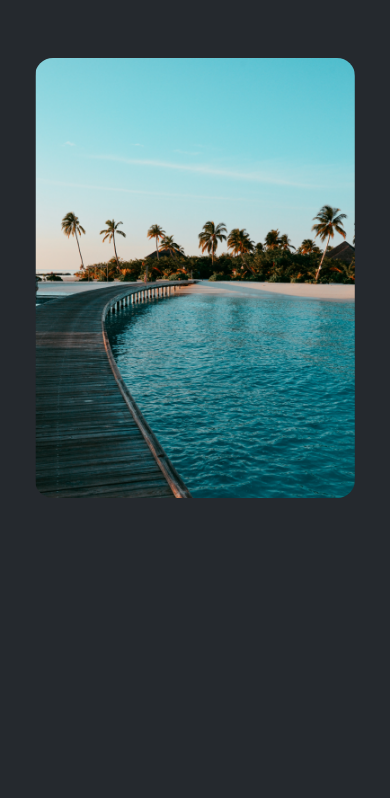
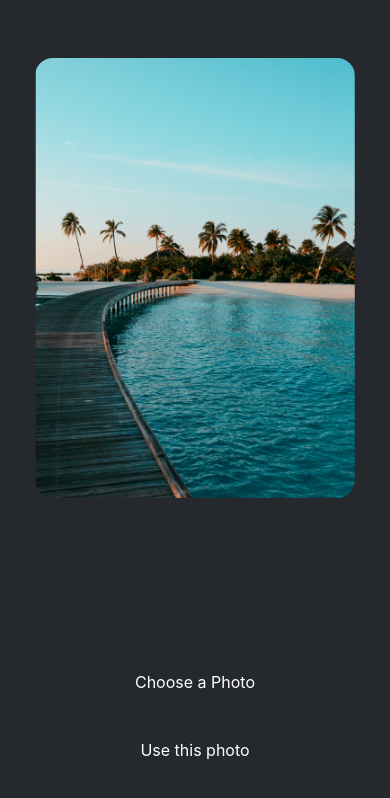
Before and after one commit to coolusername244/react-native-expo, a React Native app: screen / in a window 390 px wide. Shown: the top 798 px of the page. Built offline with nearby package versions, Linux system fonts and the light colour scheme.

Commit message:
feat(added buttons to page to choose and select photos)

```diff
--- a/App.tsx
+++ b/App.tsx
@@ -2,6 +2,7 @@
 import { StyleSheet, View, ImageSourcePropType } from 'react-native';
 
 import ImageViewer from './components/ImageViewer';
+import Button from './components/Button';
 
 const placeHolderImage: ImageSourcePropType = require('./assets/images/background-image.png');
 
@@ -10,6 +11,10 @@
     <View style={styles.container}>
       <View style={styles.imageContainer}>
         <ImageViewer placeHolderImageSource={placeHolderImage} />
+      </View>
+      <View style={styles.footerContainer}>
+        <Button label="Choose a Photo" />
+        <Button label="Use this photo" />
       </View>
       <StatusBar style="auto" />
     </View>
@@ -26,4 +31,8 @@
     flex: 1,
     paddingTop: 58,
   },
+  footerContainer: {
+    flex: 1 / 3,
+    alignItems: 'center',
+  },
 });
--- /dev/null
+++ b/components/Button.tsx
@@ -0,0 +1,44 @@
+import { StyleSheet, View, Pressable, Text } from 'react-native';
+
+type ButtonProps = {
+  label: string;
+};
+
+export default function Button({ label }: ButtonProps) {
+  return (
+    <View style={styles.buttonContainer}>
+      <Pressable
+        style={styles.button}
+        onPress={() => alert('You pressed a button')}
+      >
+        <Text style={styles.buttonLabel}>{label}</Text>
+      </Pressable>
+    </View>
+  );
+}
+
+const styles = StyleSheet.create({
+  buttonContainer: {
+    width: 320,
+    height: 68,
+    marginHorizontal: 20,
+    alignItems: 'center',
+    justifyContent: 'center',
+    padding: 3,
+  },
+  button: {
+    borderRadius: 10,
+    width: '100%',
+    height: '100%',
+    alignItems: 'center',
+    justifyContent: 'center',
+    flexDirection: 'row',
+  },
+  buttonIcon: {
+    paddingRight: 8,
+  },
+  buttonLabel: {
+    fontSize: 16,
+    color: '#ffffff',
+  },
+});
```
